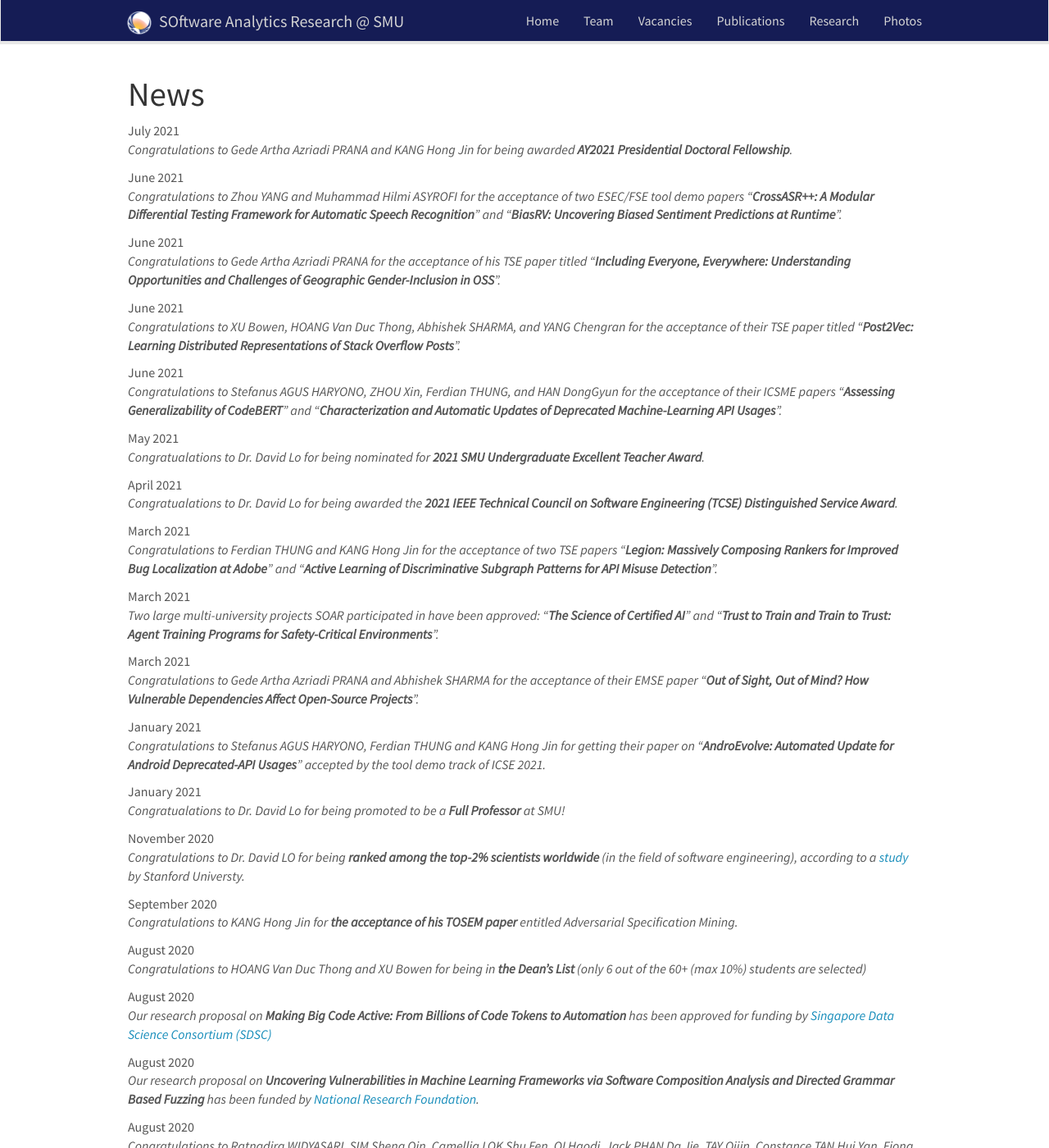
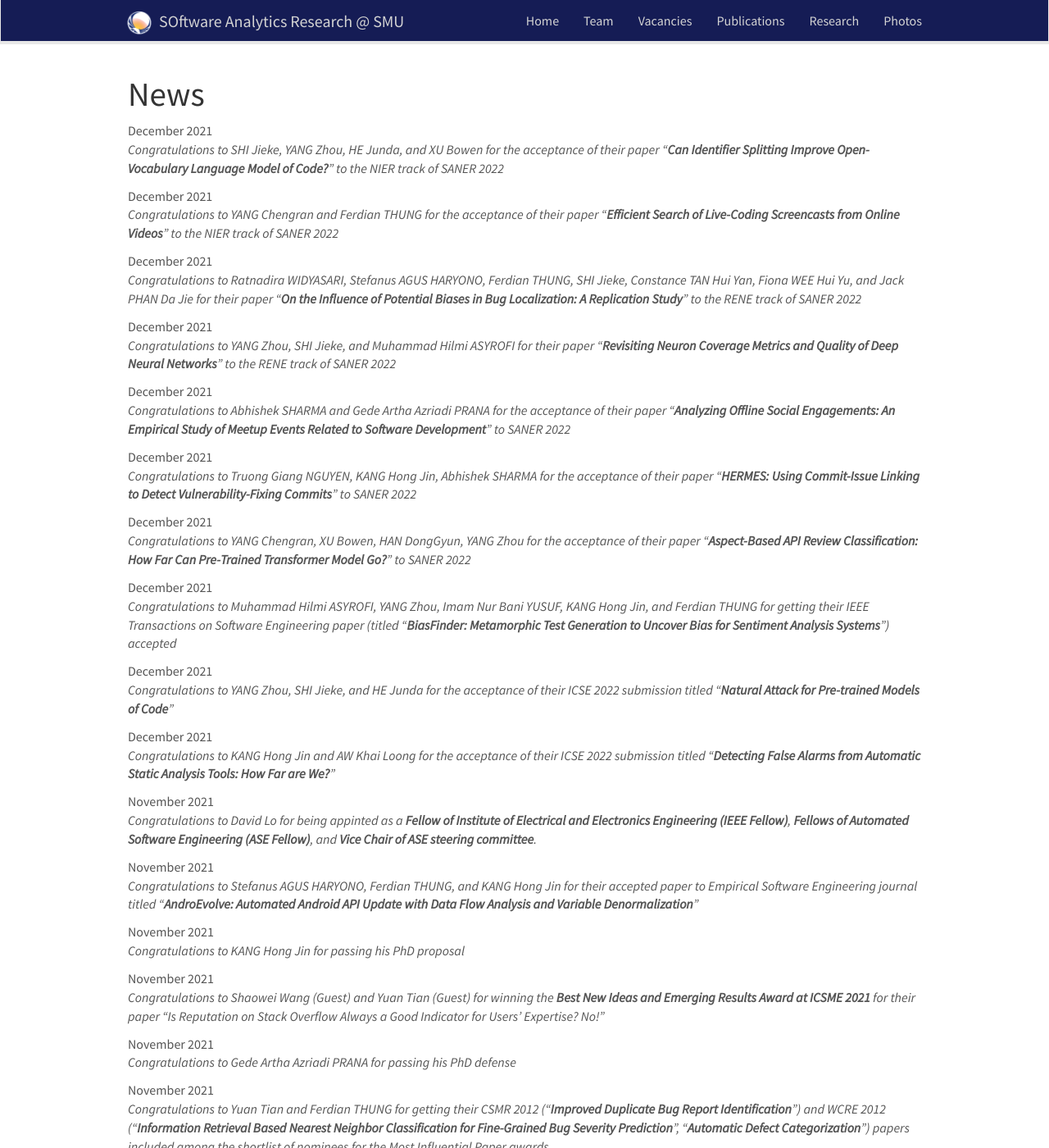
Before and after one commit to soarsmu/soarsmu.github.io, a Jekyll site: the page built from _pages/allnews.md, in a window 1280 px wide and 1400 px high. Shown: the whole window at 82% size. Built offline with Jekyll 4.4.1, drawn with Linux system fonts in a browser that asks for light colours; nearby versions of some CDN libraries; some of the changed text lies outside the part shown.

Commit message:
update news

```diff
--- a/_data/news.yml
+++ b/_data/news.yml
@@ -1,65 +1,88 @@
+- date: December 2021
+  headline: 'Congratulations to SHI Jieke, YANG Zhou, HE Junda, and XU Bowen for the acceptance of their paper "<b>Can Identifier Splitting Improve Open-Vocabulary Language Model of Code?</b>" to the NIER track of SANER 2022'
+- date: December 2021
+  headline: 'Congratulations to YANG Chengran and Ferdian THUNG for the acceptance of their paper "<b>Efficient Search of Live-Coding Screencasts from Online Videos</b>" to the NIER track of SANER 2022 '
+- date: December 2021
+  headline: 'Congratulations to Ratnadira WIDYASARI, Stefanus AGUS HARYONO, Ferdian THUNG, SHI Jieke, Constance TAN Hui Yan, Fiona WEE Hui Yu, and Jack PHAN Da Jie for their paper "<b>On the Influence of Potential Biases in Bug Localization: A Replication Study</b>" to the RENE track of SANER 2022'
+- date: December 2021
+  headline: 'Congratulations to YANG Zhou, SHI Jieke, and Muhammad Hilmi ASYROFI for their paper "<b>Revisiting Neuron Coverage Metrics and Quality of Deep Neural Networks</b>" to the RENE track of SANER 2022'
+- date: December 2021
+  headline: 'Congratulations to Abhishek SHARMA and Gede Artha Azriadi PRANA for the acceptance of their paper "<b>Analyzing Offline Social Engagements: An Empirical Study of Meetup Events Related to Software Development</b>" to SANER 2022'
+- date: December 2021
+  headline: 'Congratulations to Truong Giang NGUYEN, KANG Hong Jin, Abhishek SHARMA for the acceptance of their paper "<b>HERMES: Using Commit-Issue Linking to Detect Vulnerability-Fixing Commits</b>" to SANER 2022'
+- date: December 2021
+  headline: 'Congratulations to YANG Chengran, XU Bowen, HAN DongGyun, YANG Zhou for the acceptance of their paper "<b>Aspect-Based API Review Classification: How Far Can Pre-Trained Transformer Model Go?</b>" to SANER 2022'
+- date: December 2021
+  headline: 'Congratulations to Muhammad Hilmi ASYROFI, YANG Zhou, Imam Nur Bani YUSUF, KANG Hong Jin, and Ferdian THUNG for getting their IEEE Transactions on Software Engineering paper (titled "<b>BiasFinder: Metamorphic Test Generation to Uncover Bias for Sentiment Analysis Systems</b>") accepted'
+- date: December 2021
+  headline: 'Congratulations to YANG Zhou, SHI Jieke, and HE Junda for the acceptance of their ICSE 2022 submission titled "<b>Natural Attack for Pre-trained Models of Code</b>"'
+- date: December 2021
+  headline: 'Congratulations to KANG Hong Jin and AW Khai Loong for the acceptance of their ICSE 2022 submission titled "<b>Detecting False Alarms from Automatic Static Analysis Tools: How Far are We?</b>"'
+- date: November 2021
+  headline: Congratulations to David Lo for being appinted as a <b>Fellow of Institute of Electrical and Electronics Engineering (IEEE Fellow)</b>, <b>Fellows of Automated Software Engineering (ASE Fellow)</b>, and <b>Vice Chair of ASE steering committee</b>.
+- date: November 2021
+  headline: 'Congratulations to Stefanus AGUS HARYONO, Ferdian THUNG, and KANG Hong Jin for their accepted paper to Empirical Software Engineering journal titled "<b>AndroEvolve: Automated Android API Update with Data Flow Analysis and Variable Denormalization</b>"'
+- date: November 2021
+  headline: Congratulations to KANG Hong Jin for passing his PhD proposal
+- date: November 2021
+  headline: Congratulations to Shaowei Wang (Guest) and Yuan Tian (Guest) for winning the <b>Best New Ideas and Emerging Results Award at ICSME 2021</b> for their paper "Is Reputation on Stack Overflow Always a Good Indicator for Users' Expertise? No!"
+- date: November 2021
+  headline: Congratulations to Gede Artha Azriadi PRANA for passing his PhD defense
+- date: November 2021
+  headline: Congratulations to Yuan Tian and Ferdian THUNG for getting their CSMR 2012 ("<b>Improved Duplicate Bug Report Identification</b>") and WCRE 2012 ("<b>Information Retrieval Based Nearest Neighbor Classification for Fine-Grained Bug Severity Prediction</b>", "<b>Automatic Defect Categorization</b>") papers included among the shortlist of nominees for the Most Influential Paper awards
+- date: August 2021
+  headline: Congratulations to Dr. XU Bowen for completing his PhD
+- date: August 2021
+  headline: Congratulations to Bach Le (Guest) for being awarded <b>ARC DECRA</b>
+- date: August 2021
+  headline: Congratulations to XU Bowen and KANG Hong Jin for winning the <b>AY2020-21 SCIS Dean's List</b>
+- date: August 2021
+  headline: 'Congratulations to YANG Zhou, Muhammad Hilmi ASYROFI, Kien Gia Luong, Ferdian THUNG, SHI Jieke, Harshit JAIN, CHU Wei Quan for the acceptance of their NIER papers at ICSME "<b>Can Differential Testing Improve Automatic Speech Recognition Systems?</b>", "<b>Disambiguating Mentions of API Methods in Stack Overflow via Type Scoping</b>", "<b>BiasHeal: On-the-Fly Black-Box Healing of Bias in Sentiment Analysis Systems</b>"'
+- date: July 2021
+  headline: 'Congratulations to YANG Zhou, SHI Jieke, and Shaowei Wang for the acceptance of their ASE tool demo paper "<b>IncBL: Incremental Bug Localization</b>"'
+- date: July 2021
+  headline: 'Congratulations to Stefanus AGUS HARYONO and Ferdian THUNG for the acceptance of their ICSME tool demo paper "<b>MLCatchUp: Automated Update of Deprecated Machine-Learning APIs in Python</b>"'
 - date: July 2021
   headline: "Congratulations to Gede Artha Azriadi PRANA and KANG Hong Jin for being awarded <b>AY2021 Presidential Doctoral Fellowship</b>."
-
 - date: June 2021
-  headline: "Congratulations to Zhou YANG and Muhammad Hilmi ASYROFI for the acceptance of two ESEC/FSE tool demo papers \"<b>CrossASR++: A Modular Differential Testing Framework for Automatic Speech Recognition</b>\" and \"<b>BiasRV: Uncovering Biased Sentiment Predictions at Runtime</b>\"."
-
+  headline: 'Congratulations to Zhou YANG and Muhammad Hilmi ASYROFI for the acceptance of two ESEC/FSE tool demo papers "<b>CrossASR++: A Modular Differential Testing Framework for Automatic Speech Recognition</b>" and "<b>BiasRV: Uncovering Biased Sentiment Predictions at Runtime</b>".'
 - date: June 2021
-  headline: "Congratulations to Gede Artha Azriadi PRANA for the acceptance of his TSE paper titled \"<b>Including Everyone, Everywhere: Understanding Opportunities and Challenges of Geographic Gender-Inclusion in OSS</b>\"."
-
+  headline: 'Congratulations to Gede Artha Azriadi PRANA for the acceptance of his TSE paper titled "<b>Including Everyone, Everywhere: Understanding Opportunities and Challenges of Geographic Gender-Inclusion in OSS</b>".'
 - date: June 2021
-  headline: "Congratulations to XU Bowen, HOANG Van Duc Thong, Abhishek SHARMA, and YANG Chengran for the acceptance of their TSE paper titled \"<b>Post2Vec: Learning Distributed Representations of Stack Overflow Posts</b>\"."
-
+  headline: 'Congratulations to XU Bowen, HOANG Van Duc Thong, Abhishek SHARMA, and YANG Chengran for the acceptance of their TSE paper titled "<b>Post2Vec: Learning Distributed Representations of Stack Overflow Posts</b>".'
 - date: June 2021
-  headline: "Congratulations to Stefanus AGUS HARYONO, ZHOU Xin, Ferdian THUNG, and HAN DongGyun for the acceptance of their ICSME papers \"<b>Assessing Generalizability of CodeBERT</b>\" and \"<b>Characterization and Automatic Updates of Deprecated Machine-Learning API Usages</b>\"."
-
+  headline: 'Congratulations to Stefanus AGUS HARYONO, ZHOU Xin, Ferdian THUNG, and HAN DongGyun for the acceptance of their ICSME papers "<b>Assessing Generalizability of CodeBERT</b>" and "<b>Characterization and Automatic Updates of Deprecated Machine-Learning API Usages</b>".'
 - date: May 2021
   headline: "Congratualations to Dr. David Lo for being nominated for <b>2021 SMU Undergraduate Excellent Teacher Award</b>."
-
 - date: April 2021
   headline: "Congratualations to Dr. David Lo for being awarded the <b>2021 IEEE Technical Council on Software Engineering (TCSE) Distinguished Service Award</b>."
-
 - date: March 2021
-  headline: "Congratulations to Ferdian THUNG and KANG Hong Jin for the acceptance of two TSE papers \"<b>Legion: Massively Composing Rankers for Improved Bug Localization at Adobe</b>\" and \"<b>Active Learning of Discriminative Subgraph Patterns for API Misuse Detection</b>\"."
-
+  headline: 'Congratulations to Ferdian THUNG and KANG Hong Jin for the acceptance of two TSE papers "<b>Legion: Massively Composing Rankers for Improved Bug Localization at Adobe</b>" and "<b>Active Learning of Discriminative Subgraph Patterns for API Misuse Detection</b>".'
 - date: March 2021
-  headline: "Two large multi-university projects SOAR participated in have been approved: \"<b>The Science of Certified AI</b>\" and \"<b>Trust to Train and Train to Trust: Agent Training Programs for Safety-Critical Environments</b>\"."
-
+  headline: 'Two large multi-university projects SOAR participated in have been approved: "<b>The Science of Certified AI</b>" and "<b>Trust to Train and Train to Trust: Agent Training Programs for Safety-Critical Environments</b>".'
 - date: March 2021
-  headline: "Congratulations to Gede Artha Azriadi PRANA and Abhishek SHARMA for the acceptance of their EMSE paper \"<b>Out of Sight, Out of Mind? How Vulnerable Dependencies Affect Open-Source Projects</b>\"."
-
+  headline: 'Congratulations to Gede Artha Azriadi PRANA and Abhishek SHARMA for the acceptance of their EMSE paper "<b>Out of Sight, Out of Mind? How Vulnerable Dependencies Affect Open-Source Projects</b>".'
 - date: January 2021
-  headline: "Congratulations to Stefanus AGUS HARYONO, Ferdian THUNG and KANG Hong Jin for getting their paper on \"<b>AndroEvolve: Automated Update for Android Deprecated-API Usages</b>\" accepted by the tool demo track of ICSE 2021."
-
+  headline: 'Congratulations to Stefanus AGUS HARYONO, Ferdian THUNG and KANG Hong Jin for getting their paper on "<b>AndroEvolve: Automated Update for Android Deprecated-API Usages</b>" accepted by the tool demo track of ICSE 2021.'
 - date: January 2021
   headline: "Congratualations to Dr. David Lo for being promoted to be a <b>Full Professor</b> at SMU!"
-
 - date: November 2020
   headline: "Congratulations to Dr. David LO for being <b>ranked among the top-2% scientists worldwide</b> (in the field of software engineering), according to a <a href='https://journals.plos.org/plosbiology/article?id=10.1371/journal.pbio.3000918'>study</a> by Stanford Universty."
-
 - date: September 2020
   headline: "Congratulations to KANG Hong Jin for <b>the acceptance of his TOSEM paper</b> entitled Adversarial Specification Mining."
-
 - date: August 2020
   headline: "Congratulations to HOANG Van Duc Thong and XU Bowen for being in <b>the Dean's List</b> (only 6 out of the 60+ (max 10%) students are selected)"
-
 - date: August 2020
   headline: "Our research proposal on <b>Making Big Code Active: From Billions of Code Tokens to Automation</b> has been approved for funding by <a href='https://sdsc.sg/'>Singapore Data Science Consortium (SDSC)</a>"
-
 - date: August 2020
   headline: "Our research proposal on <b>Uncovering Vulnerabilities in Machine Learning Frameworks via Software Composition Analysis and Directed Grammar Based Fuzzing</b> has been funded by <a href='https://www.nrf.gov.sg/'>National Research Foundation</a>."
-
 - date: August 2020
   headline: "Congratulations to Ratnadira WIDYASARI, SIM Sheng Qin, Camellia LOK Shu Fen, QI Haodi, Jack PHAN Da Jie, TAY Qijin, Constance TAN Hui Yan, Fiona WEE Hui Yu, Jodie Ethelda TAN Si Yin, YIEH Yuheng, Brian GOH Jun Wei, Ferdian THUNG, KANG Hong Jin, and HOANG Van Duc Thong for their paper acceptance to <a href='https://2020.esec-fse.org/'>ESEC-FSE 2020</a>"
-
 - date: August 2020
   headline: "Congratulations to ZHANG Ting, Muhammad Hilmi ASYROFI, XU Bowen, Stefanus AGUS HARYONO, Ferdian THUNG for their paper acceptances to <a href='https://icsme2020.github.io/'>ICSME 2020</a>."
-
 - date: August 2020
   headline: "Congratulations to Dr. HOANG Van Duc Thong for passing his PhD defense! Congratulations to XU Bowen for passing his Thesis Proposal!"
-
 - date: July 2020
   headline: "Congratulations to XU Bowen and KANG Hong Jin for receiving <b>the AY2020 Presidential Doctoral Fellowship</b>"
-
 # - date: 25. July 2019
 #   headline: "<b>The inhomogeneous superfluid paper is published in <a href='https://www.nature.com/articles/s41586-019-1408-8'>Nature</a>!</b><img src='/images/newspic/SFnews.png' class='img-responsive' style='max-width: 192px' />"
```
Also changed, not shown: 2 other files.
